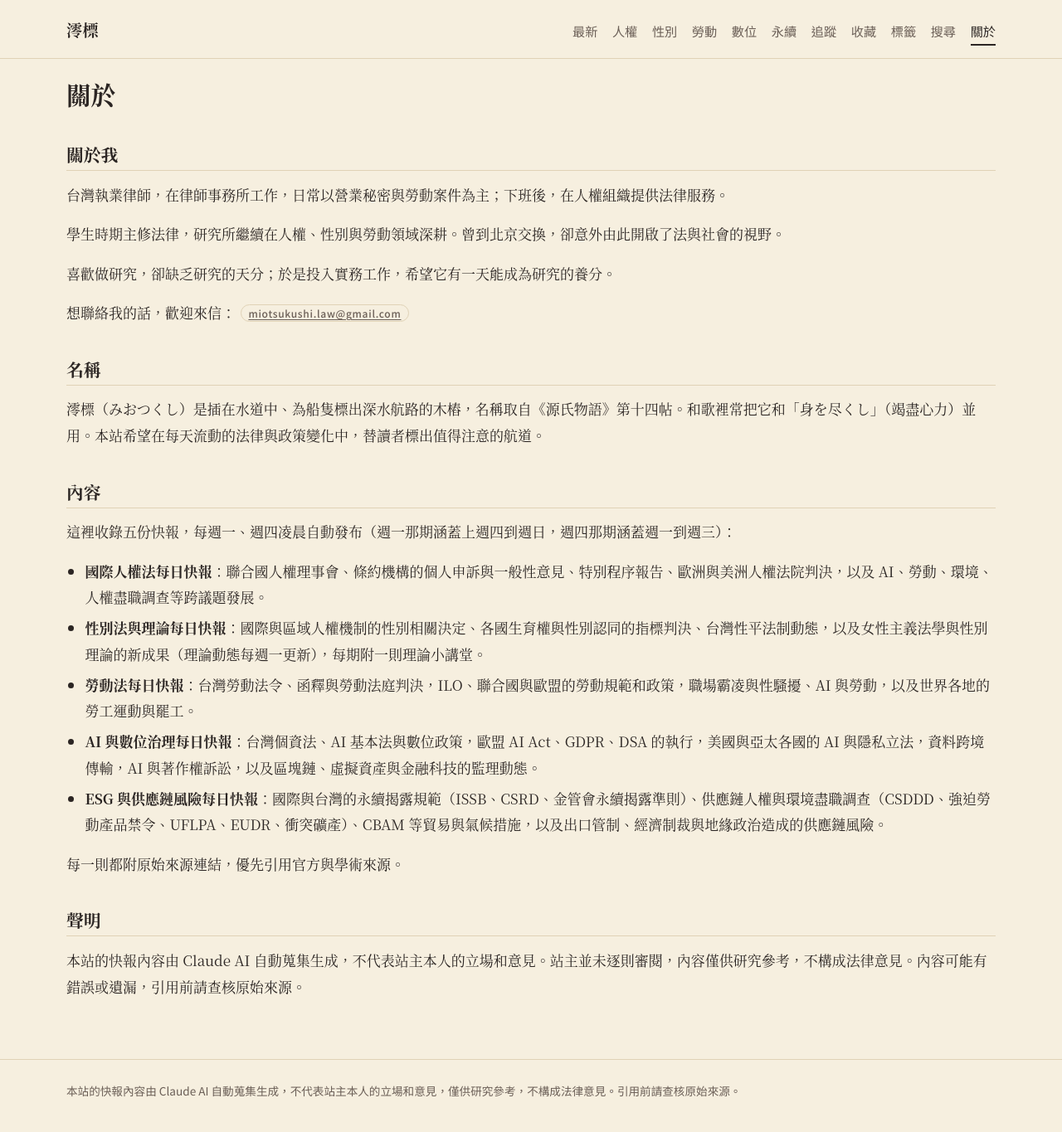
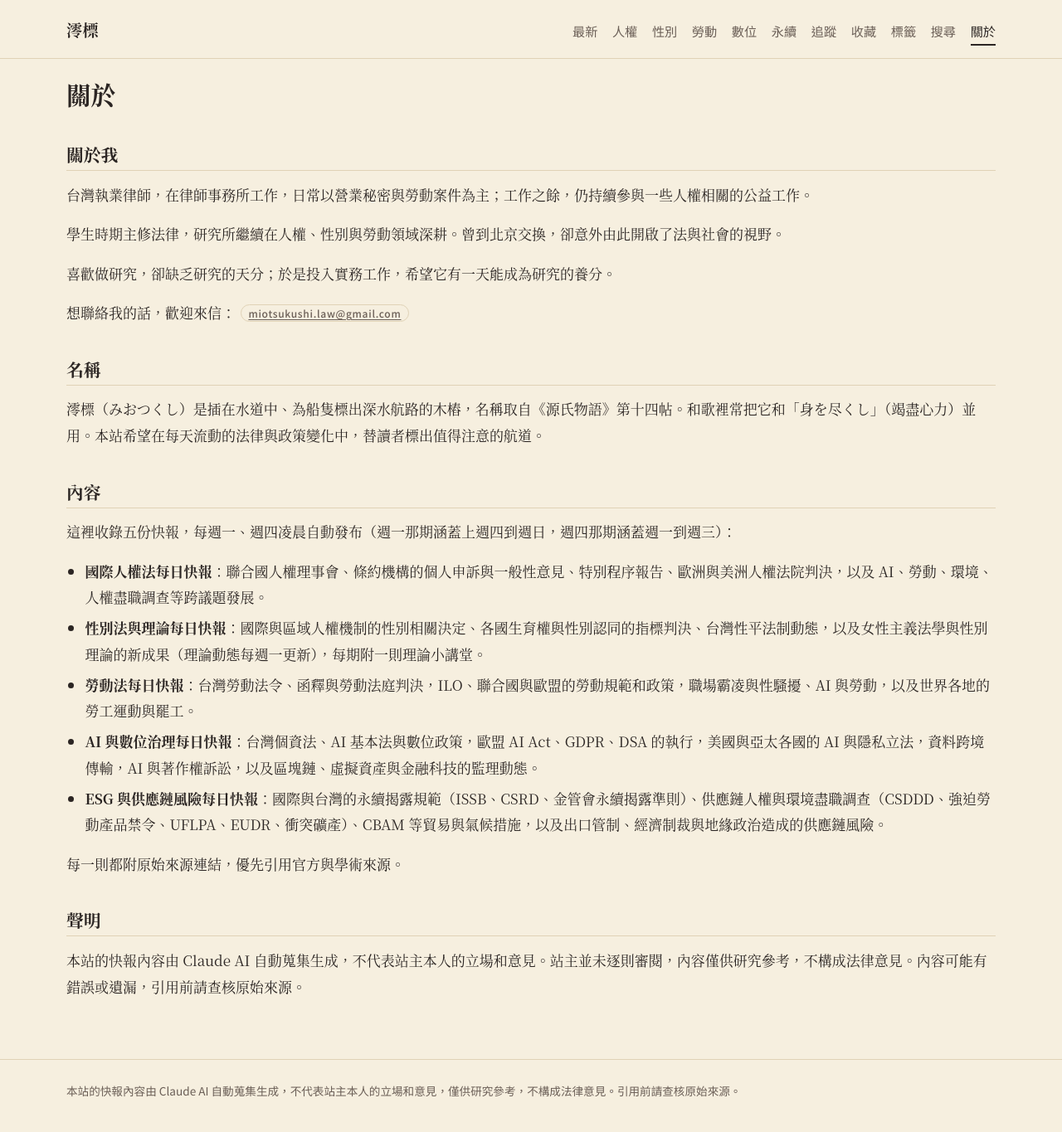
Before and after one commit to chadfan1004/Newsletter-for-international-human-rights-law-gender-theory-and-labour-law, a Jekyll site: the page built from about.md, in a window 1280 px wide. Shown: the whole page at 83% size. Built offline with Jekyll 4.4.1, drawn with Linux system fonts in a browser that asks for light colours.

Commit message:
關於我：公益工作改為較含蓄的說法
Co-Authored-By: Claude Sonnet 5.5 <noreply@anthropic.com>
Claude-Session: https://claude.ai/code/session_01FSbXdJEiLZof4dLYJ2WApi

```diff
--- a/about.md
+++ b/about.md
@@ -9,7 +9,7 @@ permalink: /about/
 
 ## 關於我
 
-台灣執業律師，在律師事務所工作，日常以營業秘密與勞動案件為主；下班後，在人權組織提供法律服務。
+台灣執業律師，在律師事務所工作，日常以營業秘密與勞動案件為主；工作之餘，仍持續參與一些人權相關的公益工作。
 
 學生時期主修法律，研究所繼續在人權、性別與勞動領域深耕。曾到北京交換，卻意外由此開啟了法與社會的視野。
 
```
